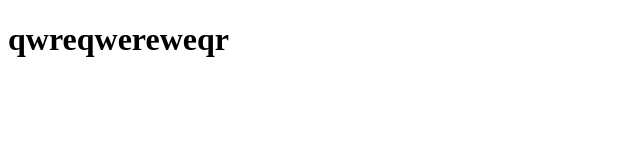
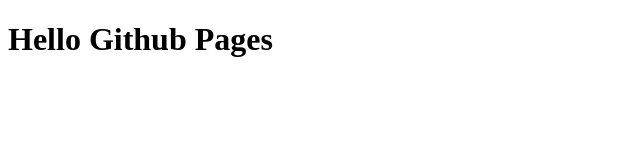
Before and after one commit to HuangJiliujiachegan/Padparadscha.github.io, a plain HTML site: page index.html in a window 1280 px wide. Shown: the whole page, without its empty margins (0-640 px from the left). Drawn offline with Linux system fonts and the light colour scheme.

Commit message:
Update index.html

```diff
--- a/index.html
+++ b/index.html
@@ -1,9 +1,16 @@
 <!DOCTYPE html>
-<html lang="zh-CN">
-    <head>
-        <meta charset="utf-8">
-    </head>
-    <body>
-        <h1>qwreqwereweqr</h1>
-    </body>
+<html lang="en">
+
+<head>
+    <meta charset="UTF-8">
+    <meta name="viewport" content="width=device-width, initial-scale=1.0">
+    <title>Document</title>
+    <link rel="stylesheet" href="./index.css">
+</head>
+
+<body>
+    <h1>Hello Github Pages</h1>
+    <script src="./index.js"></script>
+</body>
+
 </html>
```
